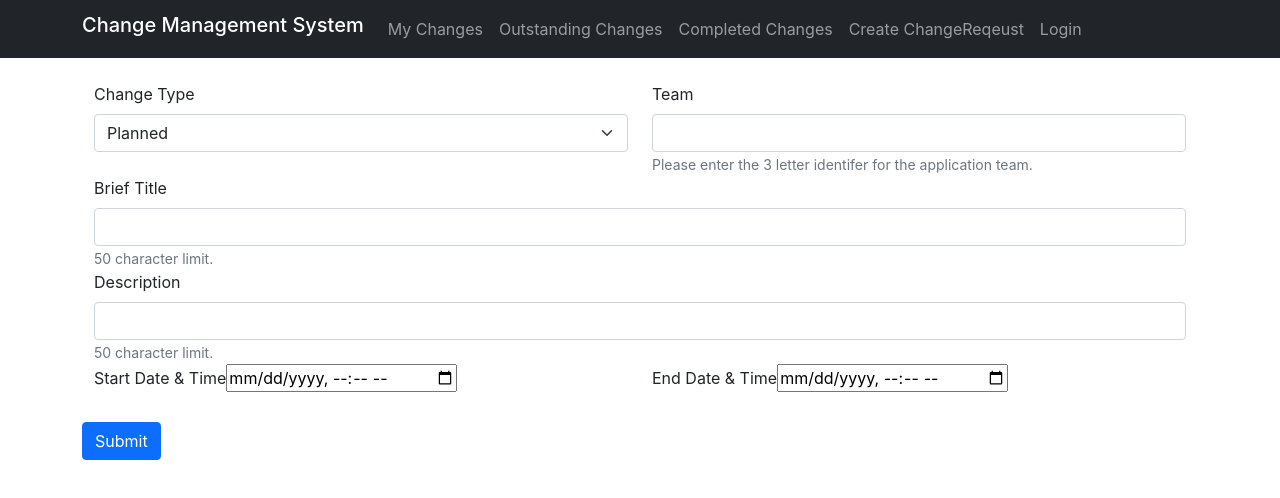
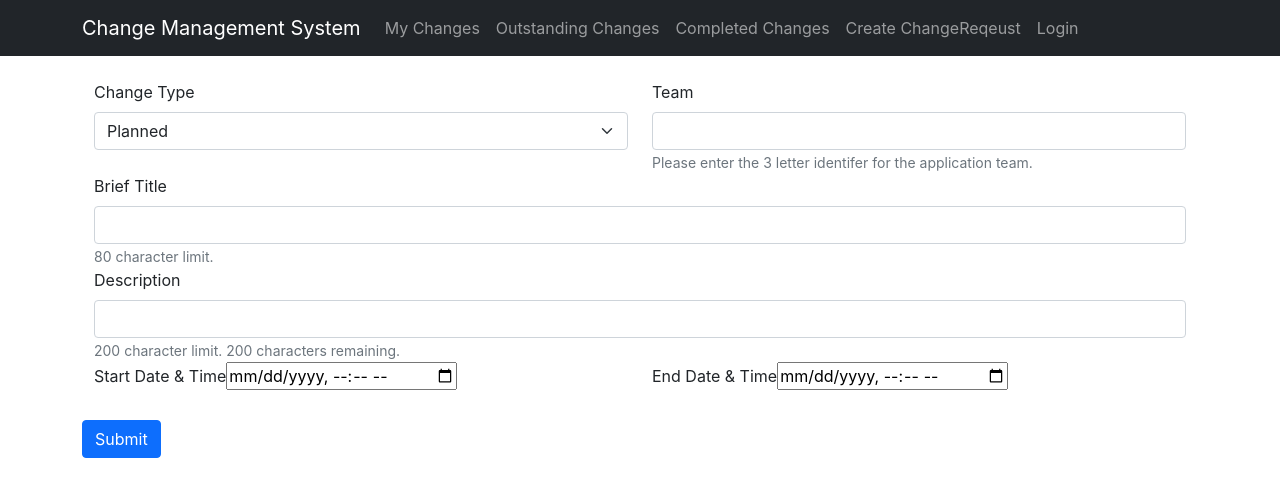
Before and after one commit to ucmo-cs/Gilgamesh_23F, a React (Create React App) app in the folder commercefrontend/: page /create in a window 1280 px wide. Shown: the top 498 px of the page. Built offline with nearby package versions, Linux system fonts and the light colour scheme; the HTML template or start-up script is replaced by a standard one.

Commit message:
Quick UserID push

```diff
--- a/commercefrontend/src/components/Header.js
+++ b/commercefrontend/src/components/Header.js
@@ -13,7 +13,7 @@ function App() {
 <>
   <Navbar bg="dark" variant="dark">
     <Container>
-    <h1 className = "navbar-brand">Change Management System</h1>
+    <Link to ="/"  className = "navbar-brand">Change Management System</Link>
 
     <Nav className="me-auto">
       <Link to ="/changerequest" className = "nav-link">My Changes</Link>
--- a/commercefrontend/src/pages/CreateChangeRequest.js
+++ b/commercefrontend/src/pages/CreateChangeRequest.js
@@ -4,16 +4,26 @@ import { Form, Button, Dropdown, Container, Row, Col} from 'react-bootstrap';
 
 function CreateChangeRequest(props) {
 
-
+  const [reason, setReason] = useState('');
 
     const[changereqeust, setChangeRequests] = useState({
         applicationId:'',
         description:'',
-        startTime:'',
+        reason:'',
+        startDate:'',
         endDate:'',
-        changeType:''
+        changeType:'',
+        whyOccurring:'',
+        backoutPlan:'',
+        backoutMinutes:'',
+        riskAssessment: '',
       });
 
+
+      const reaminingCharacters=(e)=>{
+        setReason(e.target.value);
+        changeValue(e);
+      }
 
       const changeValue=(e)=>{
         console.log(e);
@@ -28,6 +38,7 @@ function CreateChangeRequest(props) {
         console.log(changereqeust);
       }
 
+      const reaminingCharactersReason = 200 - reason.length;
 
       const submitChangeRequest =(e)=>{
         e.preventDefault();
@@ -96,13 +107,14 @@ function CreateChangeRequest(props) {
                 </Row>
                     <Form.Label>Brief Title</Form.Label>
                     <Form.Control
-                        type="title"
-                        id='title'
-                        name = "title"
+                        type="text"
+                        id='description'
+                        name = "description"
                         onChange = {changeValue}
+                        maxLength={80}
                     />
                     <Form.Text>
-                        50 character limit.
+                        80 character limit.
                     </Form.Text>
                 <Row>
 
@@ -110,13 +122,13 @@ function CreateChangeRequest(props) {
                     <Form.Label>Description</Form.Label>
                     <Form.Control
                         type="title"
-                        id='description'
-                        name = "description"
-                        onChange = {changeValue}
+                        id='reason'
+                        name = "reason"
+                        onChange = {reaminingCharacters}
                     />
 
                     <Form.Text>
-                        50 character limit.
+                        200 character limit. {reaminingCharactersReason} characters remaining.
                     </Form.Text>
                 <Row>
 
@@ -124,7 +136,7 @@ function CreateChangeRequest(props) {
                     <Col>
                         <Form.Label>Start Date & Time </Form.Label>
                         <input type='datetime-local' id='startDateInput' defaultValue=''
-                         name = "startTime"
+                         name = "startDate"
                          onChange = {changeValue}/>
                     </Col>
                     <Col>
--- a/commercefrontend/src/pages/Login.js
+++ b/commercefrontend/src/pages/Login.js
@@ -34,6 +34,7 @@ const Login = () => {
       <input
         type="text"
         value={userId}
+        onChange={(e) => setUserId(e.target.value)}
         style={styles.input}
       />
       <br />
```
